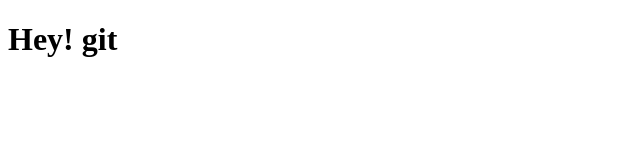
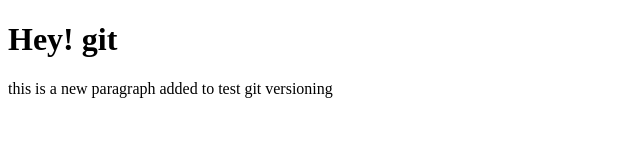
Before and after one commit to SakshiYadav019/my_first_repo, a plain HTML site: page index.html in a window 1280 px wide. Shown: the whole page, without its empty margins (0-640 px from the left). Drawn offline with Linux system fonts and the light colour scheme.

Commit message:
added paragraph to index.html

```diff
--- a/index.html
+++ b/index.html
@@ -7,6 +7,6 @@
 </head>
 <body>
     <h1>Hey! git</h1>
-
+    <p>this is a new paragraph added to test git versioning</p>
 </body>
 </html>
```
